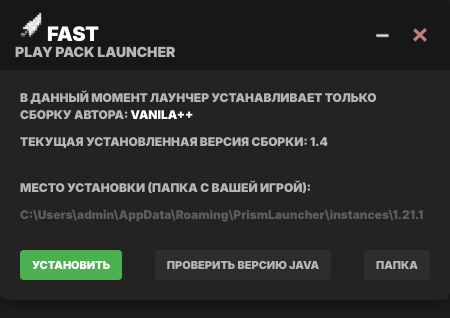
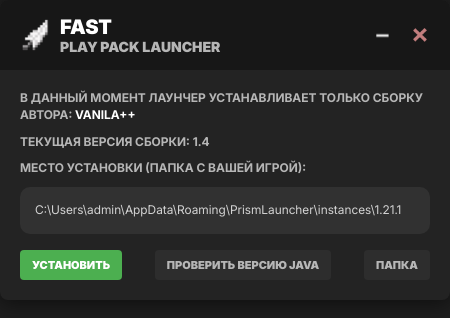
Before and after one commit to AL0N92/Fast-Play-Pack, an Electron app: page index.html in a window 450 px wide. Drawn offline with Linux system fonts and the light colour scheme.

Commit message:
доработка стилей

```diff
--- a/index.html
+++ b/index.html
@@ -12,8 +12,8 @@
     <div id="app">
         <header>
             <div class="logo">
-                <div class="logo-fast"><img src="images/icon.png">FAST</div>
-                <div class="logo-rest">PLAY PACK LAUNCHER</div>
+                <img src="images/icon.png">
+                <div class="logo-rest"><span class="logo-fast">FAST</span>PLAY PACK LAUNCHER</div>
             </div>
             <div class="window-controls">
                 <div class="control-btn" id="minimize-btn">
@@ -27,13 +27,13 @@
         <main>
             <div>
                 <div class="info-text">
-                    В ДАННЫЙ МОМЕНТ ЛАУНЧЕР УСТАНАВЛИВАЕТ ТОЛЬКО СБОРКУ АВТОРА: <span class="white-text">Vanila++</span>
+                    В данный момент лаунчер устанавливает только сборку автора: <span class="white-text">Vanila++</span>
                 </div>
                 <div class="info-text">
-                    ТЕКУЩАЯ УСТАНОВЛЕННАЯ ВЕРСИЯ СБОРКИ: 1.4
-                </div><br>
+                    Текущая версия сборки: 1.4
+                </div>
                 <div class="info-text">
-                    МЕСТО УСТАНОВКИ (ПАПКА С ВАШЕЙ ИГРОЙ):
+                    Место установки (Папка с вашей игрой):
                 </div>
                 <div class="path-div">
                     <div class="path-text" id="install-path">
--- a/styles/scss/_globals.scss
+++ b/styles/scss/_globals.scss
@@ -8,7 +8,7 @@
 @import "./blocks/header";
 @import './blocks/buttons';
 @import './blocks/modals';
-
+@import './blocks/pathDisplay';
 
 body {
     background-color: $bg-color;
@@ -40,7 +40,7 @@
 
 .info-text {
     font-size: 12px;
-    font-weight: 900;
+    font-weight: 700;
     color: $text-color;
     margin-bottom: 10px;
     line-height: 1.4;
@@ -50,12 +50,3 @@
 .white-text {
     color: $white-text;
 }
-
-.path-text {
-    font-size: 12px;
-    font-weight: 900;
-    color: $path-text;
-    margin-top: 5px;
-    word-break: break-all;
-    line-height: 1.4;
-}
--- a/styles/scss/_variables.scss
+++ b/styles/scss/_variables.scss
@@ -8,14 +8,14 @@
 // TEXTS
 $text-color: #B6B6B6;
 $white-text: white;
-$path-text: #5D5D5D;
+$path-text: #d4d4d4;
 
 // BUTTONS
 $button-bg: #2D2D2D;
 $button-hover: #3D3D3D;
 $install-btn: #4CAF50;
 $install-btn-hover: #3e8e41;
-$close-hover: #c27177;
+$close-hover: #e07b823f;
 
 // MODALS
 $modal-bg: rgba(0, 0, 0, 0.7);
--- a/styles/scss/blocks/_header.scss
+++ b/styles/scss/blocks/_header.scss
@@ -1,6 +1,7 @@
 // Шапка
 header {
     height: 70px;
+    min-height: 70px;
     background: $header-bg;
     display: flex;
     justify-content: space-between;
@@ -11,18 +12,21 @@
 
 .logo {
     display: flex;
-    flex-direction: column;
+    flex-direction: row;
+    gap: 5px;
 }
 
 .logo img {
-    width: 32px;
-    height: 32px;
+    width: 40px;
+    height: 40px;
 }
 .logo-fast {
     color: $white-text;
     font-weight: 900;
     font-size: 20px;
-    line-height: 1;
+    line-height: 1.2;
+    display: flex;
+    align-items: center;
 }
 
 .logo-rest {
--- /dev/null
+++ b/styles/scss/blocks/_pathDisplay.scss
@@ -0,0 +1,13 @@
+.path-div {
+    margin: 0;
+    background-color: #313131;
+    padding: 15px;
+    border-radius: 10px;
+}
+.path-text {
+    font-size: 12px;
+    font-weight: 400;
+    color: $path-text;
+    word-break: break-all;
+    line-height: 1.4;
+}
```
Also changed, not shown: styles/main.css, 1 other file.
